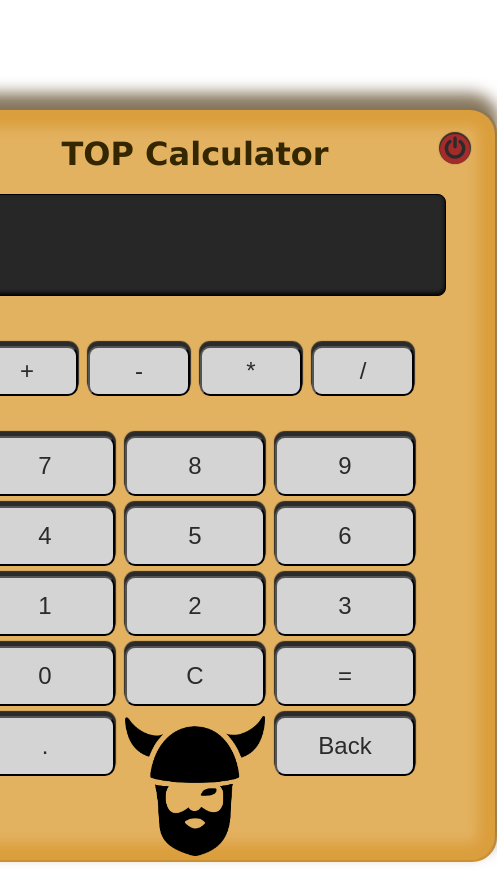
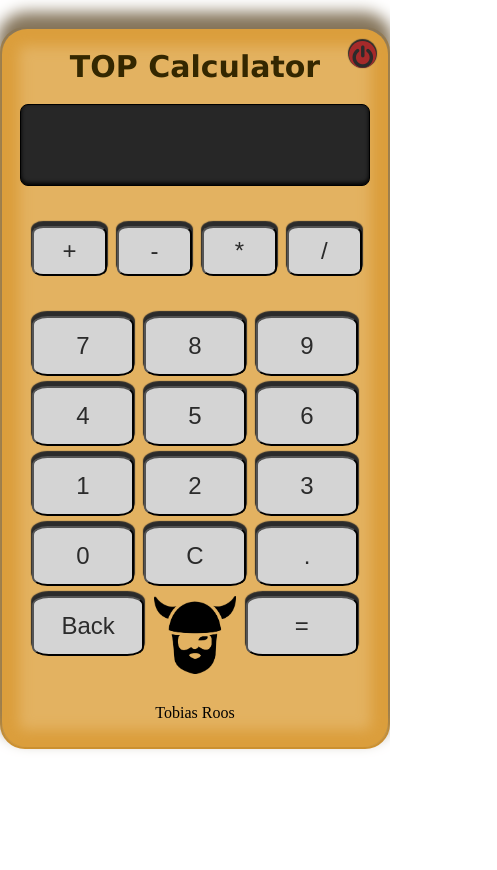
Before and after one commit to Troos88/Calculator, a plain HTML site: page index.html in a window 390 px wide. Shown: the whole page, 497 px wide, since content can reach past the window. After the commit the page ends 844 px from the top, so only its background shows below. Drawn offline with Linux system fonts and the light colour scheme.

Commit message:
Make unit responsive

```diff
--- a/index.html
+++ b/index.html
@@ -16,7 +16,7 @@
             <div class="head-side"></div>
             <h1>TOP Calculator</h1>
             <div class="head-side">
-                <button id="powerBtn"><i style="font-size:24px" class="fa">&#xf011;</i></button>
+                <button id="powerBtn"><i class="fa">&#xf011;</i></button>
             </div>
         </div>
         <div class="display">
@@ -42,12 +42,12 @@
                 <button id="digit" value=0>0</button>
                 <button id="clear" value='C'>C</button>
                 <button id="decimal" value='.'>.</button>
+                <button id="back" value='B'>Back</button>
+                <img id="logo" src="TOP.png">
                 <button id="equal" value='='>=</button>
-                <button id="back" value='B'>Back</button>
-                <img id="logo" src="TOP.png" height="140px" width="140px">
             </div>
-
         </div>
+        <div class="footer">Tobias Roos</div>
     </div>
     </div>
 </body>
--- a/jScript.js
+++ b/jScript.js
@@ -16,15 +16,18 @@ let operation2 = '';
 let firstOperation = true;
 
 //All digits
-digits.forEach(button => button.addEventListener('click', operate(button.value)));
+digits.forEach(digit => digit.addEventListener('click', digit => operate(digit.target.value)));
 //All operators(+,-,*,/)
-operators.forEach(button => button.addEventListener('click', addOperator(button.value)));
+operators.forEach(button => button.addEventListener('click', button => addOperator(button.target.value)));
 
 powerBtn.addEventListener('click', powerOnOff);
 equalBtn.addEventListener('click', calculate);
 clearBtn.addEventListener('click', clear);
 backBtn.addEventListener('click', deleteLast);
 decimalBtn.addEventListener('click', addDecimal);
+
+//Start at power off
+powerOnOff();
 
 //Keyboard support
 document.addEventListener('keydown', (event) => {
@@ -99,9 +102,6 @@ document.addEventListener('keydown', (event) => {
 
 });
 
-//Start at power off
-powerOnOff();
-
 function powerOnOff()
 {
     powerOn = !powerOn;
@@ -133,7 +133,7 @@ function powerOnOff()
 //Delete last typed digit
 function deleteLast()
 {
-    if(display.textContent == number1)
+    if(display.textContent == number1 && display.textContent != '')
     {
         number1 = Number(display.textContent.slice(0, -1));
         display.textContent = number1;
@@ -155,7 +155,7 @@ function addDecimal()
     }
 }
 
-//Sets what operator to use in calculation
+//Set the operator to use in calculation
 function addOperator(operator)
 {
     if(number1 != 0 || display.textContent.includes(operators.forEach(button => button.value)))
@@ -186,7 +186,6 @@ function addOperator(operator)
 //Only digits
 function operate(input)
 {
-
 if(display.textContent == '0') display.textContent = '';
 if(operation1 == '' && number1 != 0)
 {
@@ -198,6 +197,7 @@ if(number1 == Infinity)
     number1 = 0;
     display.textContent = '';
 }
+
 
 
     display.textContent += input;
--- a/style.css
+++ b/style.css
@@ -2,24 +2,27 @@ body
 {
     display: flex;
     justify-content: center;
-    padding-top: 100px;
+    align-items: center;
+    margin: 0;
+    padding-top: 7%;
 }
 
 h1
 {
+    line-height: 250%;
+    font-size: 30px;
+    margin: 0;
     color: rgb(52, 39, 0);
     font-family:'Lucida Sans', 'Lucida Sans Regular', 'Lucida Grande', 'Lucida Sans Unicode', Geneva, Verdana, sans-serif;
 
 }
 
+
 .unit
 {
-    display: flex;
-    flex-direction: column;
-    align-items: center;
-    justify-content: center;
-    width: 600px;
-    height: 750px;
+    max-width: 500px;
+    min-width: 300px;
+    max-height: 750px;
     background-color: rgb(227,178,97);
     border: 2px solid rgb(215, 149, 42);
     border-radius: 25px;
@@ -31,16 +34,16 @@ h1
     display: flex;
     flex-direction: column;
     align-items: center;
-    justify-content: center;
+    height: 100%;
+    width: 100%;
     border-radius: 25px;
     box-shadow: 0px -12px 15px 5px rgb(134, 118, 92);
-    width: inherit;
-    height: inherit;
 
 }
 
 .head
 {
+    height: fit-content;
     display: flex;
     justify-content: space-between;
     width: 100%;
@@ -59,19 +62,31 @@ h1
     border: 1px solid black;
     box-shadow: 0px -2px 4px 0px inset;
     border-radius: 8px;
-    width: 500px;
+    width: 90%;
     height: 100px;
+    height: 80px;
+    transition: 2s;
+
+}
+
+p
+{
+    padding-top: 24px;
+    padding-left: 10px;
+    letter-spacing: 5px;
     text-align: center;
-    letter-spacing: 5px;
-    font-size: 48px;
+    font-size: 32px;
     font-weight: 300;
-    line-height: 200%;
     word-wrap: break-word;
     text-overflow: ellipsis;
     white-space: nowrap;
     overflow: hidden;
-    transition: 2s;
+}
 
+.footer
+{
+    text-align: center;
+    padding-bottom: 25px;
 }
 
 #powerOn
@@ -89,10 +104,11 @@ h1
 button
 {
     box-shadow: 0px -4px 1px 1px;
-    border-radius: 10px;
-    font-size: 150%;
+    border-radius: 15%;
+    font-size: 1.5em;
     background-color: rgb(212, 212, 212);
     color: rgb(43, 43, 43);
+    padding: 0;
 
 }
 
@@ -111,50 +127,72 @@ button:disabled
 
 }
 
+.operations
+{
+    display: flex;
+    flex-flow: nowrap;
+    flex-grow: 1;
+    width: calc(100% - 60px);
+    padding-top: 40px;
+    margin-bottom: 40px;
+    gap: 10px;
+}
+
 .operations button
 {
-    width: 102px;
-    height: 50px;
-    margin-top: 50px;
-    margin-left: 3px;
-    margin-right: 3px;
+    min-height: 50px;
+    flex: 1 0 23%;
 }
 
 .digits
 {
-    display: grid;
-    grid-template-columns: repeat(3, 1fr);
-    padding-top: 40px;
-    padding-left: 60px;
-    padding-right: 60px;
+    display: flex;
+    flex-flow: wrap;
+    flex-grow: 1;
+    width: fit-content;
+    height: fit-content;
+    padding-left: 30px;
+    padding-right: 30px;
+    margin-bottom: 30px;
     gap: 10px;
 }
 
 .digits button
 {
-    width: 140px;
-    height: 60px;
+    flex: 1 0 25%;
+    min-height: 60px;
+}
+
+.fa
+{
+    padding-top: 15%;
 }
 
 #equal
 {
-    grid-row-start: 4;
-    grid-column-end: 4;
+    max-height: 60px;
+}
+
+#equal:focus
+{
+    background-color: rgb(212, 212, 212);
+    color: rgb(43, 43, 43);
+    border-color: buttonborder;
 }
 
 #back
 {
-    grid-row-start: 5;
-    grid-column-end: 4;
+    max-height: 60px;
 }
 
 #powerBtn
 {
-    width: 30px;
-    height: 30px;
-    border-radius: 15px;
-    margin: 20px 20px 0px 0px;
-    padding: 0;
+    width: 80%;
+    height: 0;
+    margin-top: 30%;
+    margin-right: 30%;
+    padding-bottom: 70%;
+    border-radius: 50%;
     border: 1px;
     box-shadow: 0px -1px 1px 1px;
     background-color: brown;
@@ -164,7 +202,6 @@ button:disabled
 
 #logo
 {
-    grid-row-start: 5;
-    grid-column-end: 3;
+    max-width: 25%;
 
 }
```
